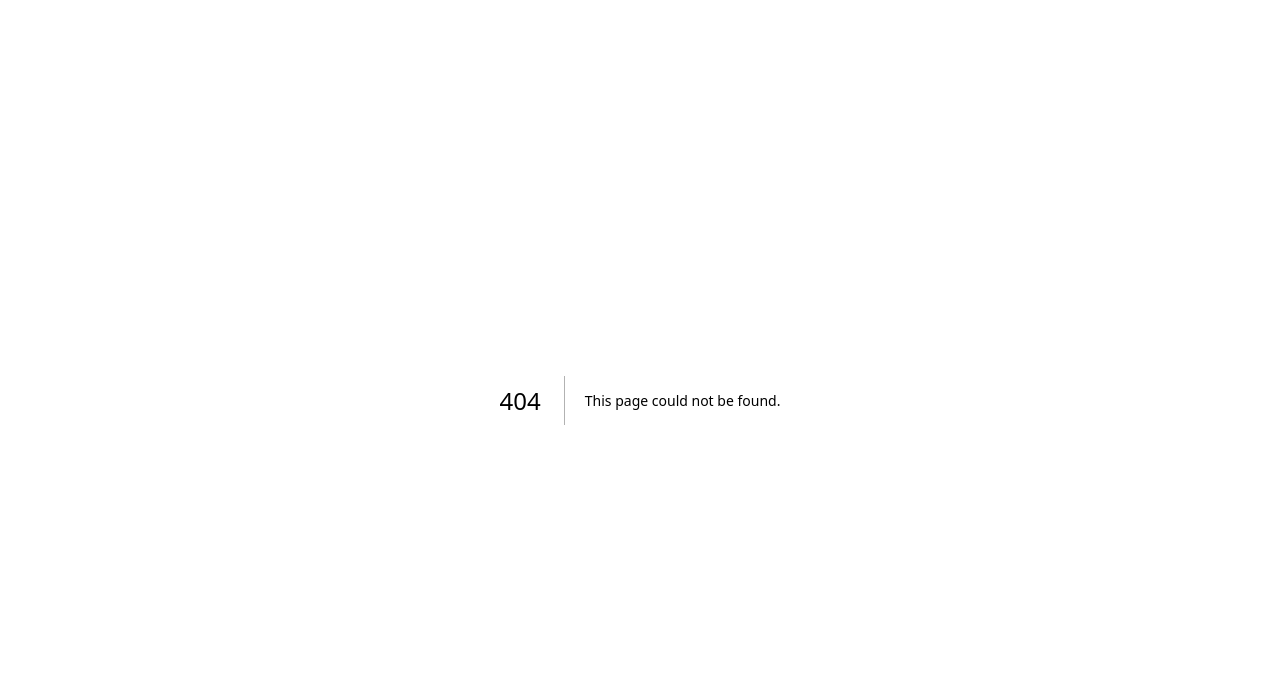
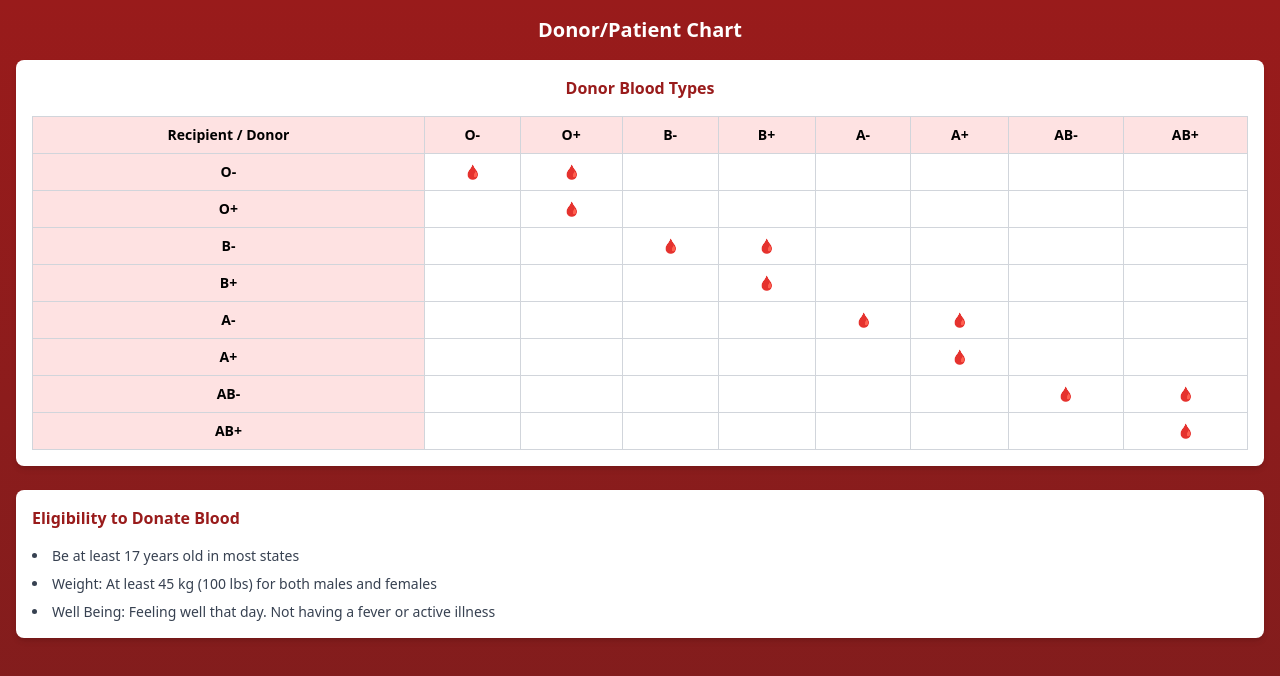
Before and after one commit to mdsajalali/blood-donor-app, a Next.js app: page /faq in a window 1280 px wide. Before the commit this address had no page. Shown: the top 676 px of the page. Built offline with nearby package versions, Linux system fonts and the light colour scheme.

Commit message:
add: faq

```diff
--- /dev/null
+++ b/src/app/(dashboard)/faq/page.tsx
@@ -0,0 +1,78 @@
+export default function Faq() {
+  return (
+    <div className="min-h-screen bg-gradient-to-b from-red-800 to-red-900 p-4">
+      {/* Title */}
+      <h1 className="text-center text-xl font-bold text-white mb-4">
+        Donor/Patient Chart
+      </h1>
+
+      {/* Chart Section */}
+      <div className="bg-white rounded-lg shadow-md p-4 mb-6">
+        <h2 className="text-center text-md font-semibold text-red-800 mb-4">
+          Donor Blood Types
+        </h2>
+        <div className="overflow-x-auto">
+          <table className="w-full border-collapse border border-gray-300 text-center text-sm">
+            {/* Table Header */}
+            <thead>
+              <tr>
+                <th className="border border-gray-300 p-2 bg-red-100">
+                  Recipient / Donor
+                </th>
+                <th className="border border-gray-300 p-2 bg-red-100">O-</th>
+                <th className="border border-gray-300 p-2 bg-red-100">O+</th>
+                <th className="border border-gray-300 p-2 bg-red-100">B-</th>
+                <th className="border border-gray-300 p-2 bg-red-100">B+</th>
+                <th className="border border-gray-300 p-2 bg-red-100">A-</th>
+                <th className="border border-gray-300 p-2 bg-red-100">A+</th>
+                <th className="border border-gray-300 p-2 bg-red-100">AB-</th>
+                <th className="border border-gray-300 p-2 bg-red-100">AB+</th>
+              </tr>
+            </thead>
+            {/* Table Body */}
+            <tbody>
+              {[
+                ["O-", "🩸", "🩸", "", "", "", "", "", ""],
+                ["O+", "", "🩸", "", "", "", "", "", ""],
+                ["B-", "", "", "🩸", "🩸", "", "", "", ""],
+                ["B+", "", "", "", "🩸", "", "", "", ""],
+                ["A-", "", "", "", "", "🩸", "🩸", "", ""],
+                ["A+", "", "", "", "", "", "🩸", "", ""],
+                ["AB-", "", "", "", "", "", "", "🩸", "🩸"],
+                ["AB+", "", "", "", "", "", "", "", "🩸"],
+              ].map((row, i) => (
+                <tr key={i}>
+                  {row.map((cell, j) => (
+                    <td
+                      key={j}
+                      className={`border border-gray-300 p-2 ${
+                        j === 0 ? "bg-red-100 font-semibold" : ""
+                      }`}
+                    >
+                      {cell}
+                    </td>
+                  ))}
+                </tr>
+              ))}
+            </tbody>
+          </table>
+        </div>
+      </div>
+
+      {/* Eligibility Section */}
+      <div className="bg-white rounded-lg shadow-md p-4">
+        <h2 className="text-md font-semibold text-red-800 mb-4">
+          Eligibility to Donate Blood
+        </h2>
+        <ul className="text-sm text-gray-700 list-disc list-inside space-y-2">
+          <li>Be at least 17 years old in most states</li>
+          <li>Weight: At least 45 kg (100 lbs) for both males and females</li>
+          <li>
+            Well Being: Feeling well that day. Not having a fever or active
+            illness
+          </li>
+        </ul>
+      </div>
+    </div>
+  );
+}
```
